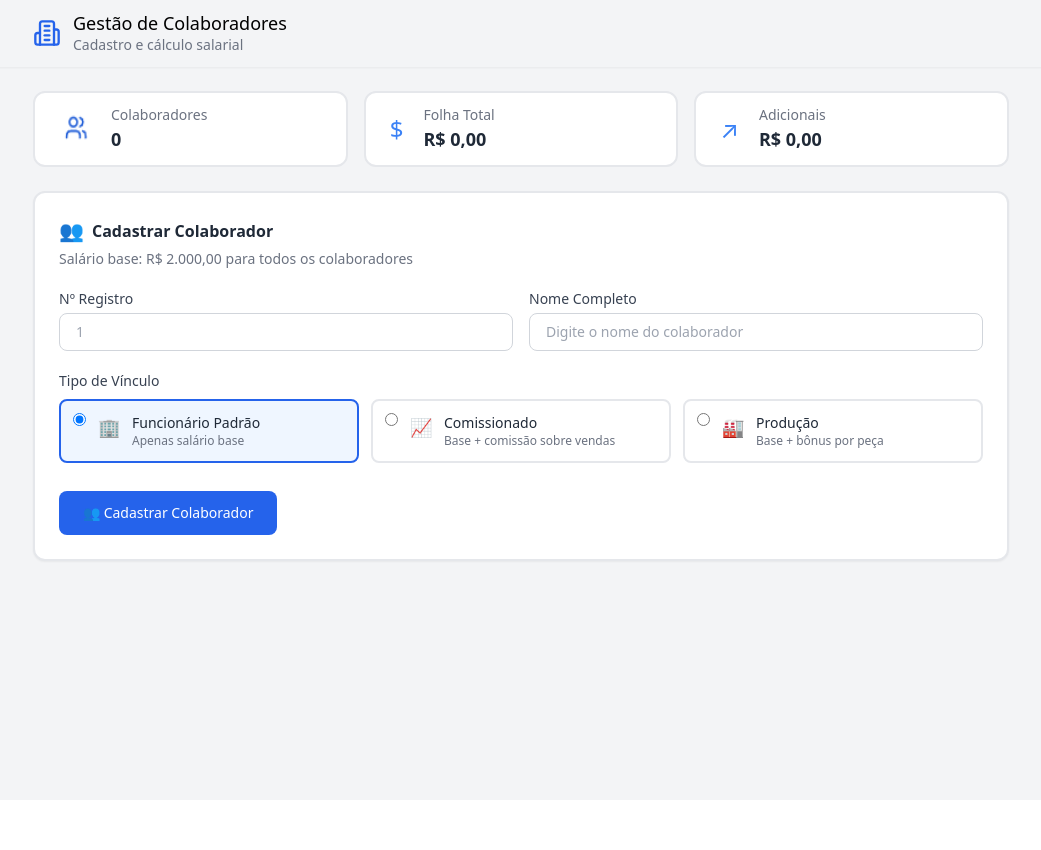
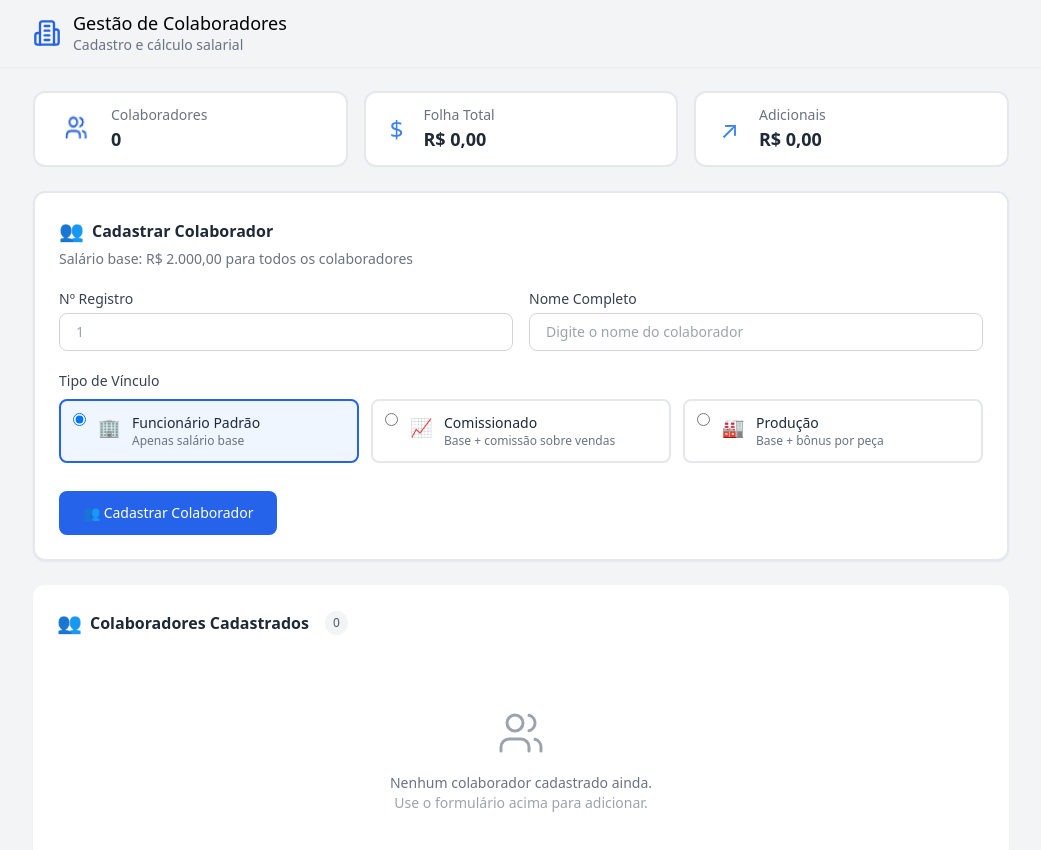
Before and after one commit to Vinizapella/Sistema-Folha-Pagamento-FrontEnd, a React (Vite) app: page / in a window 1280 px wide. Shown: the top 850 px of the page, without its empty margins (119-1160 px from the left). Before the commit the page ends 800 px from the top, so only its background shows below. Built offline with nearby package versions, Linux system fonts and the light colour scheme.

Commit message:
feat: implement collaborator list and middle image, top image pending

```diff
--- a/src/App.jsx
+++ b/src/App.jsx
@@ -2,6 +2,7 @@ import Header from './components/layout/Header'
 import StatCard from './components/ui/StatCard'
 import CollaboratorForm from './components/collaborator/CollaboratorForm'
 import colaboradoresIcon from './assets/colaboradores.png'
+import CollaboratorList from './components/collaborator/CollaboratorList'
 
 function App() {
 
@@ -33,6 +34,8 @@ function App() {
 
         <CollaboratorForm />
 
+        <CollaboratorList />
+
       </main>
 
     </div>
--- /dev/null
+++ b/src/components/collaborator/CollaboratorList.jsx
@@ -0,0 +1,28 @@
+function CollaboratorList() {
+  return (
+    <div className="bg-white rounded-xl shadow-sm p-6 mt-6">
+
+      {/* Título */}
+      <div className="flex items-center gap-2 mb-6">
+        <span className="text-blue-600 text-xl">👥</span>
+        <h2 className="text-base font-semibold text-gray-800">Colaboradores Cadastrados</h2>
+        <span className="ml-2 bg-gray-100 text-gray-600 text-xs font-medium px-2 py-1 rounded-full">0</span>
+      </div>
+
+      {/* Estado vazio */}
+      <div className="flex flex-col items-center justify-center py-12 text-gray-400">
+        <svg xmlns="http://www.w3.org/2000/svg" width="48" height="48" viewBox="0 0 24 24" fill="none" stroke="currentColor" strokeWidth="1.5" strokeLinecap="round" strokeLinejoin="round">
+          <path d="M16 21v-2a4 4 0 0 0-4-4H6a4 4 0 0 0-4 4v2"/>
+          <circle cx="9" cy="7" r="4"/>
+          <path d="M22 21v-2a4 4 0 0 0-3-3.87"/>
+          <path d="M16 3.13a4 4 0 0 1 0 7.75"/>
+        </svg>
+        <p className="mt-4 text-sm text-gray-500">Nenhum colaborador cadastrado ainda.</p>
+        <p className="text-sm text-gray-400">Use o formulário acima para adicionar.</p>
+      </div>
+
+    </div>
+  )
+}
+
+export default CollaboratorList
```
